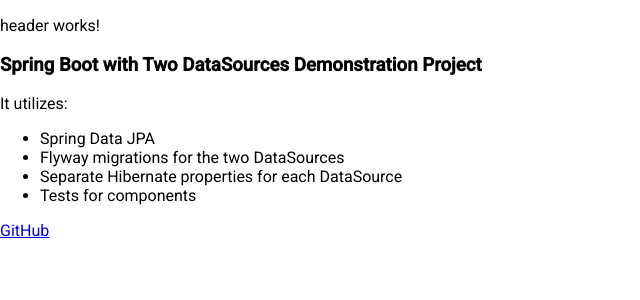
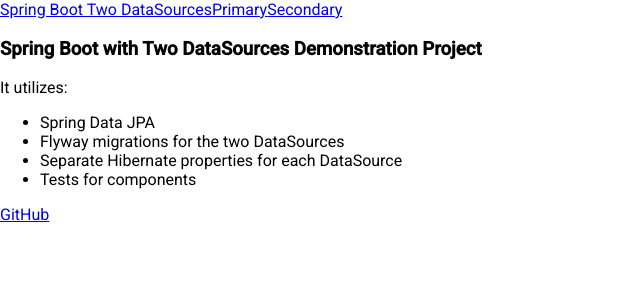
Before and after one commit to drumonii/SpringBootTwoDataSources, an Angular app in the folder demo-frontend/: page / in a window 1280 px wide. Shown: the top 300 px of the page, without its empty margins (0-640 px from the left). Built offline with nearby package versions, Linux system fonts and the light colour scheme; no server answers.

Commit message:
Add header links

```diff
--- a/demo-frontend/src/app/layout/header/header.component.html
+++ b/demo-frontend/src/app/layout/header/header.component.html
@@ -1,3 +1,5 @@
-<p>
-  header works!
-</p>
+<nav>
+  <a id="home-link" routerLink="/">Spring Boot Two DataSources</a>
+  <a id="primary-link" routerLink="/primary">Primary</a>
+  <a id="secondary-link" routerLink="/secondary">Secondary</a>
+</nav>
--- a/demo-frontend/src/app/layout/layout.module.ts
+++ b/demo-frontend/src/app/layout/layout.module.ts
@@ -1,5 +1,6 @@
 import { NgModule } from '@angular/core';
 import { CommonModule } from '@angular/common';
+import { RouterModule } from '@angular/router';
 
 import { HeaderComponent } from './header/header.component';
 import { FooterComponent } from './footer/footer.component';
@@ -14,7 +15,8 @@
     FooterComponent
   ],
   imports: [
-    CommonModule
+    CommonModule,
+    RouterModule
   ]
 })
 export class LayoutModule { }
```
Also changed, not shown: 1 other file (tests, documents, lock files or other folders).
